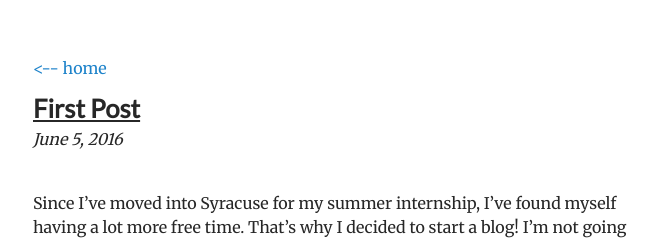
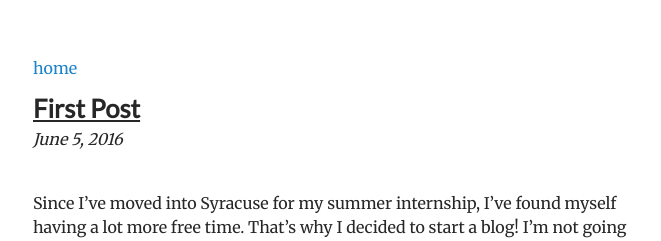
Before and after one commit to leonliang0395/leonliang0395.github.io, a Jekyll site: the page built from _posts/2016-06-05-First-Post.md, in a window 1280 px wide. Shown: the top 241 px of the page, without its empty margins (307-968 px from the left). Built offline with Jekyll 4.4.1, drawn with Linux system fonts in a browser that asks for light colours.

Commit message:
fixed home navigation

```diff
--- a/_layouts/post.html
+++ b/_layouts/post.html
@@ -3,7 +3,7 @@ layout: default
 ---
 
 <div class="post">
-    <a class="post__back" href="/">&lt;-- home</a>
+    <a class="post__back" href="/">home</a>
     <h1 class="post__title">{{ page.title }}</h1>
     <p class="post__date">{{ page.date | date: '%B %-d, %Y' }}</p>
     <div class="post__content"?>
```
